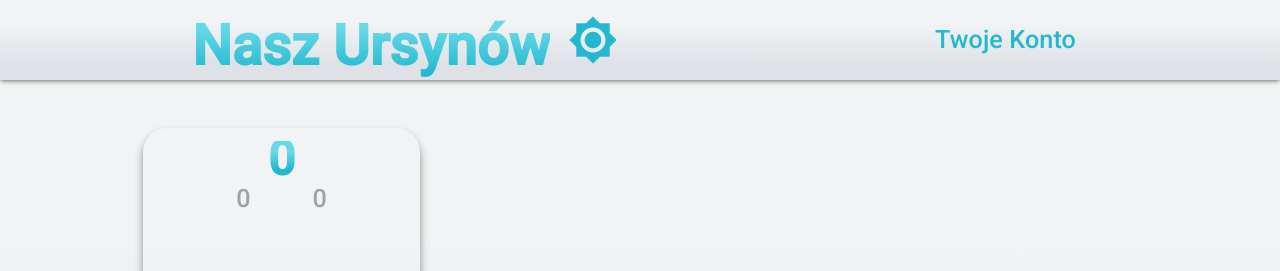
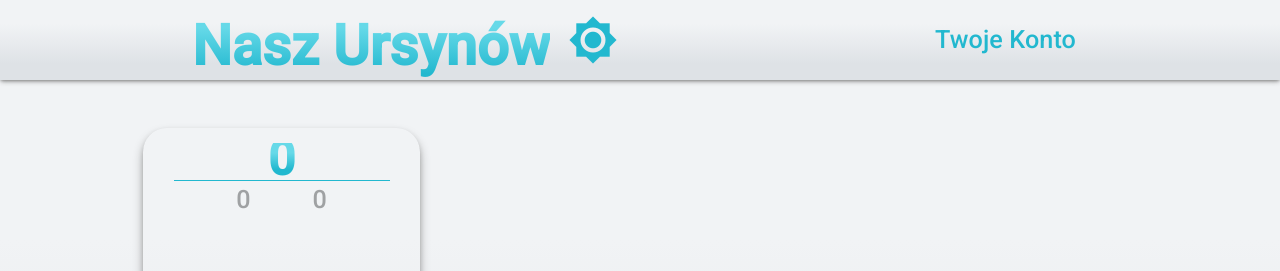
Before and after one commit to MateuszGurdala/ATS_Project, an Angular app in the folder ui/: page /main in a window 1280 px wide. Shown: the top 271 px of the page. Built offline with nearby package versions, Linux system fonts and the light colour scheme; no server answers.

Commit message:
Improve UI

```diff
--- a/ui/src/components/year-selector/year-selector.css
+++ b/ui/src/components/year-selector/year-selector.css
@@ -2,7 +2,7 @@
   --button-size: 50px;
 
   width: 100%;
-  height: fit-content;
+  height: 100%;
   display: grid;
   grid-template-rows: 1fr 1fr;
   grid-template-columns: 20% 30% 30% 20%;
@@ -10,6 +10,17 @@
   --mat-button-text-label-text-size: 1.8em;
   --mat-icon-button-icon-size: calc(0.6 * var(--button-size)); /*24px*/
   --mat-icon-button-state-layer-size: var(--button-size); /*40px*/
+}
+
+div {
+  display: flex;
+  width: 85%;
+  height: 100%;
+  grid-column: 1 / span 4;
+  border-style: solid;
+  border-width: 0 0 1px 0;
+  border-color: var(--accent);
+  margin: auto;
 }
 
 h1 {
--- a/ui/src/components/year-selector/year-selector.html
+++ b/ui/src/components/year-selector/year-selector.html
@@ -1,4 +1,7 @@
-<h1 style="grid-column: 1 / span 4">{{ searchService.selectedYear() }}</h1>
+<div>
+  <h1 style="">{{ searchService.selectedYear() }}</h1>
+</div>
+
 @if (searchService.selectedYear() != searchService.minYear()) {
   <button style="grid-column: 1"
           matIconButton
```
